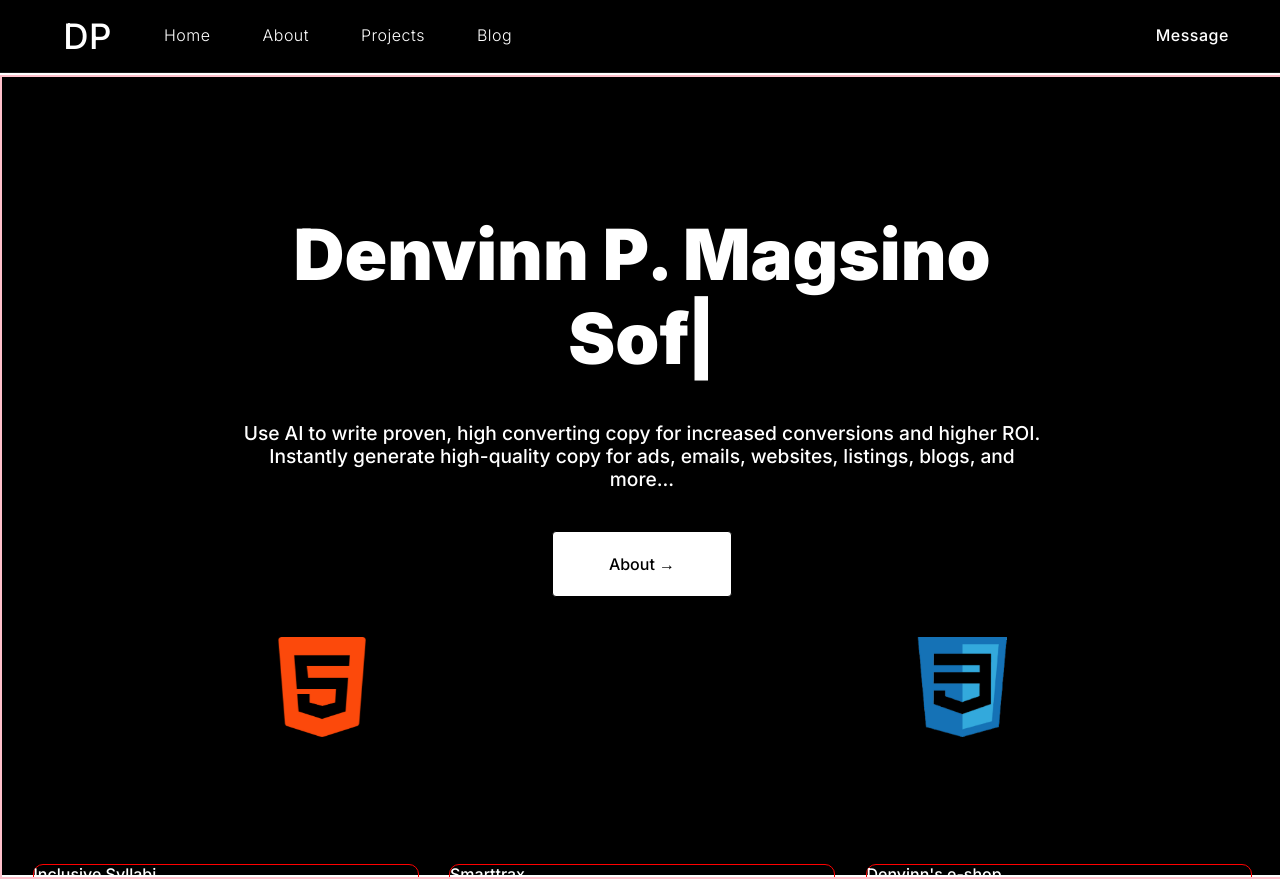
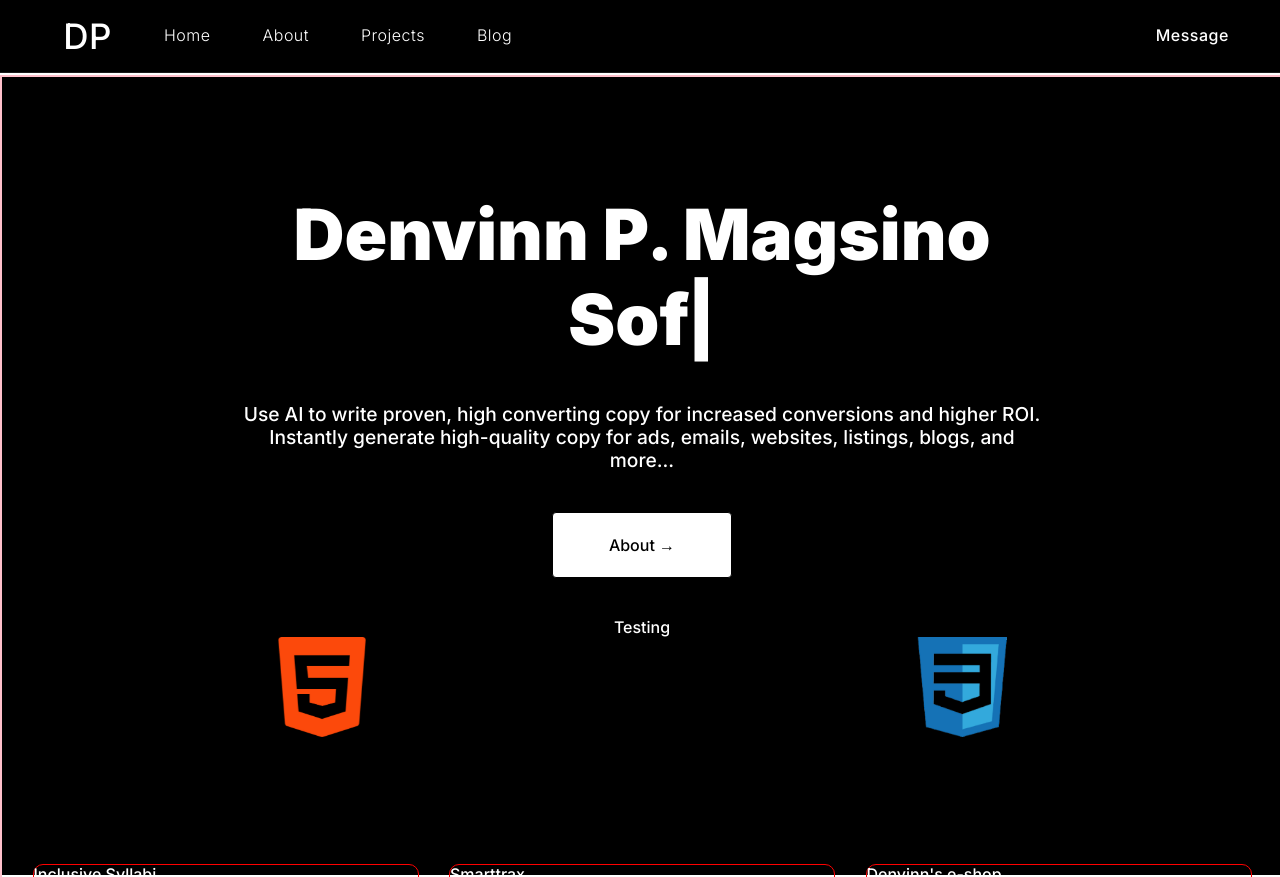
Before and after one commit to denvinnpaolo/frontend-portfolio, a React (Create React App) app in the folder portfolio/: page / in a window 1280 px wide. Built offline with nearby package versions, Linux system fonts and the light colour scheme.

Commit message:
adding edits

```diff
--- a/portfolio/src/components/dashboard/content/Welcome.js
+++ b/portfolio/src/components/dashboard/content/Welcome.js
@@ -25,6 +25,8 @@ const Welcome = () => {
                 <h1 id="welcome-title"><Writer title={title} /></h1>
                 <div id="welcome-subtitle">Use AI to write proven, high converting copy for increased conversions and higher ROI. Instantly generate high-quality copy for ads, emails, websites, listings, blogs, and more...</div>
                 <a id="welcome-btn">About →</a>
+
+                <div>Testing</div>
             </div>
             <div id="welcome-slider"><MultiCarousel /></div>
         </div>
```
